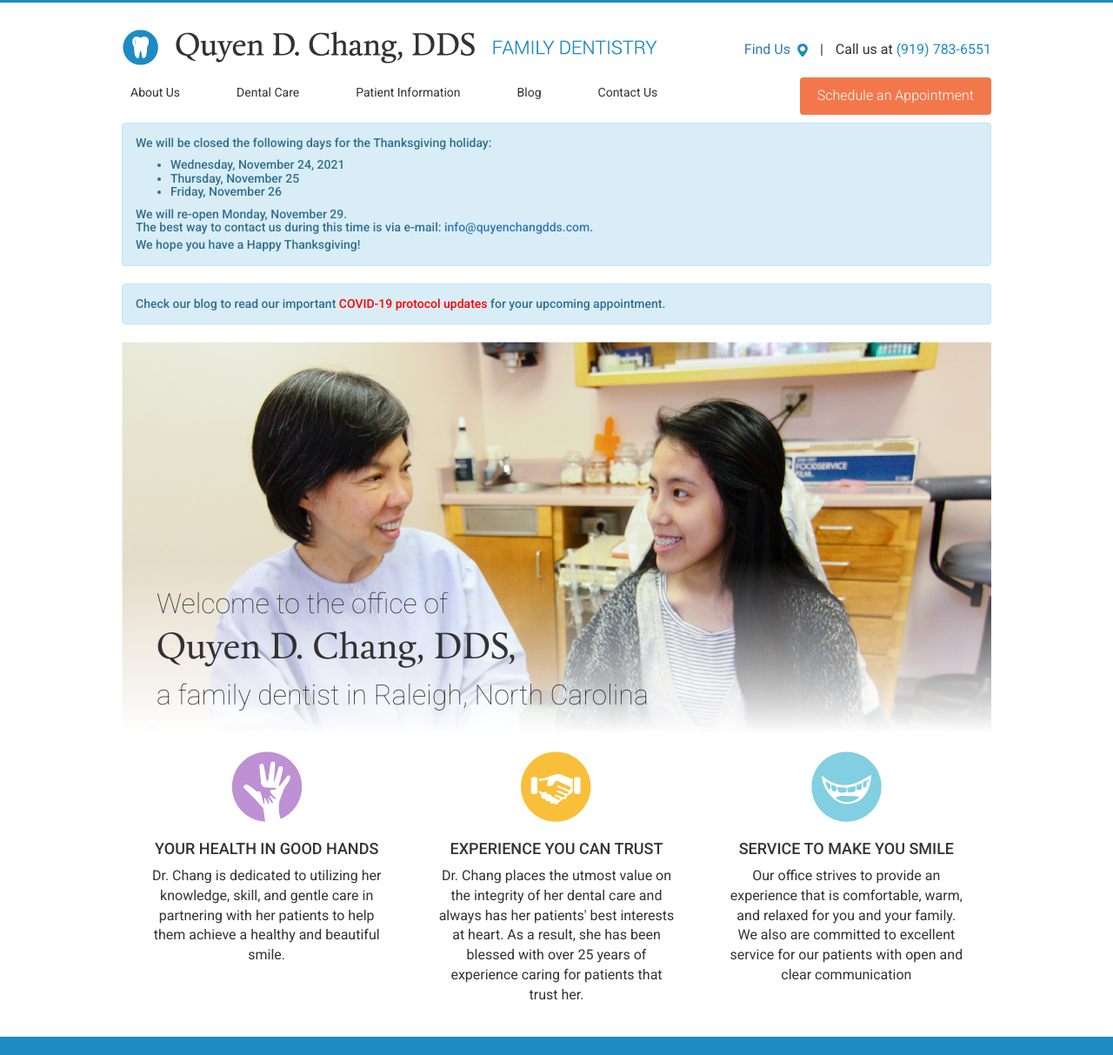
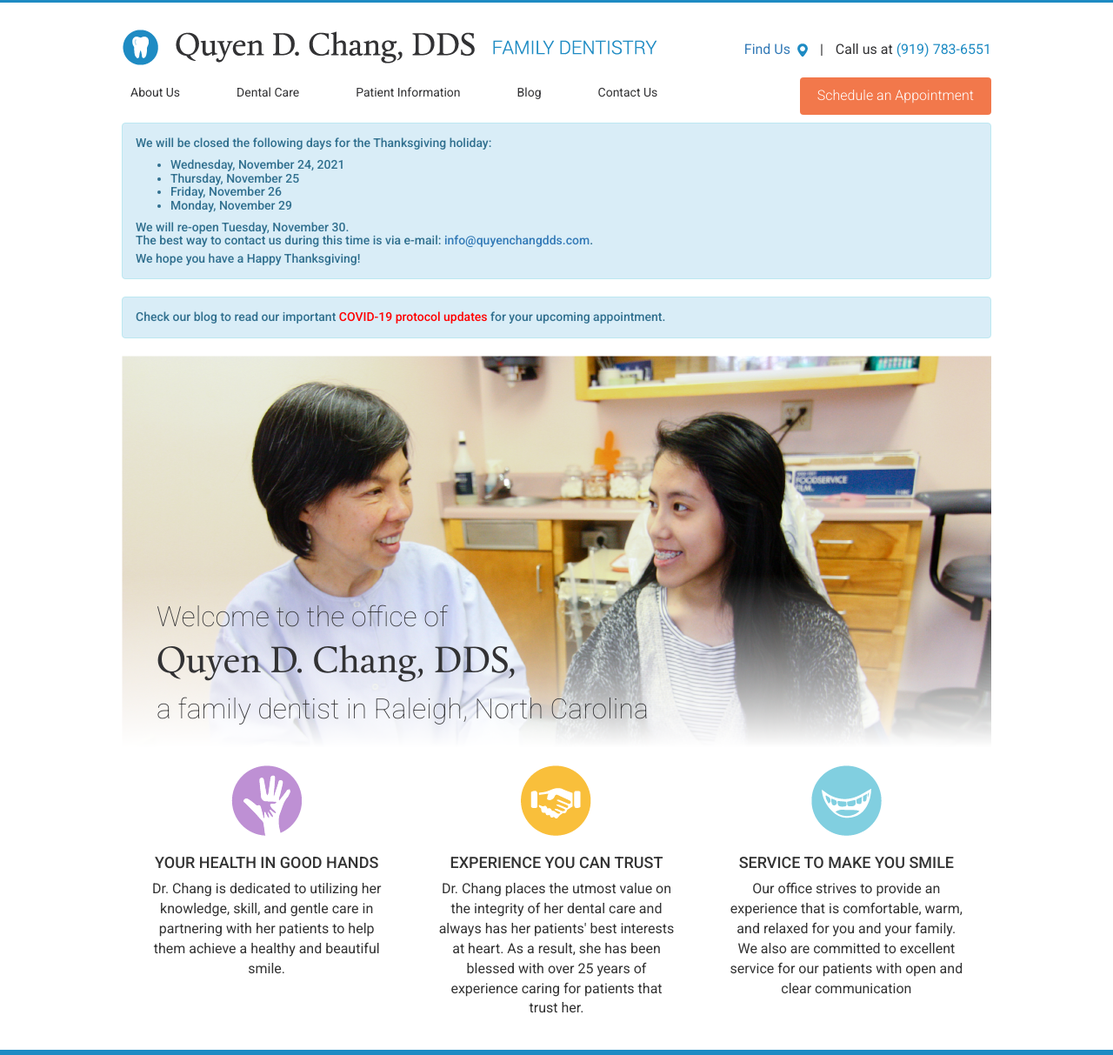
Before and after one commit to gabrielyeung/changdds, a Jekyll site: the page built from index.html, in a window 1280 px wide, cut to the strip 0-1213 px from the top of the page. Shown: the whole strip at 87% size. Built offline with Jekyll 4.4.1, drawn with Linux system fonts in a browser that asks for light colours.

Commit message:
fix: thxsgiving dates

```diff
--- a/_includes/alerts/thanksgiving.html
+++ b/_includes/alerts/thanksgiving.html
@@ -4,8 +4,9 @@
     <li>Wednesday, November 24, 2021</li>
     <li>Thursday, November 25</li>
     <li>Friday, November 26</li>
+    <li>Monday, November 29</li>
   </ul>
-  We will re-open Monday, November 29.
+  We will re-open Tuesday, November 30.
   <p>
   The best way to contact us during this time is via e-mail: <a href="mailto:{{site.email}}">{{site.email}}</a>.
   </p>
```
